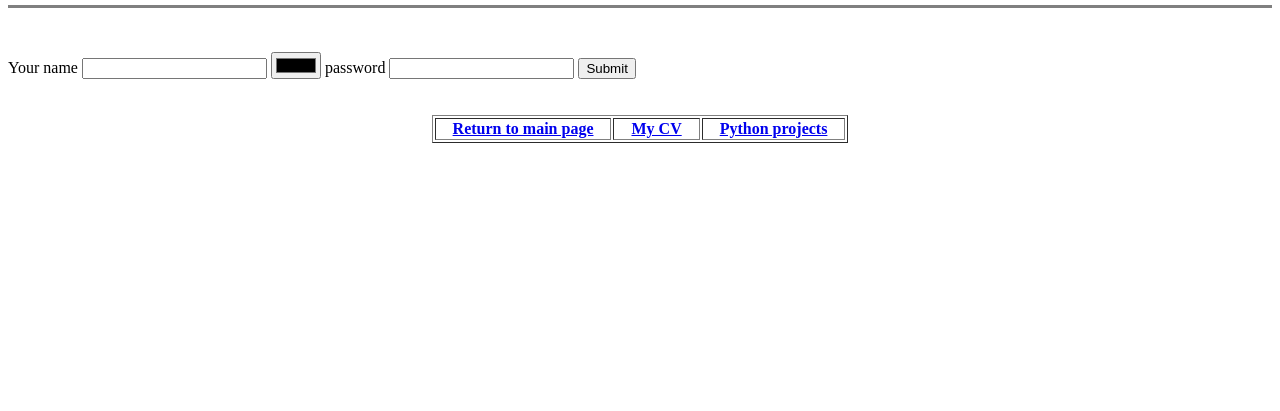
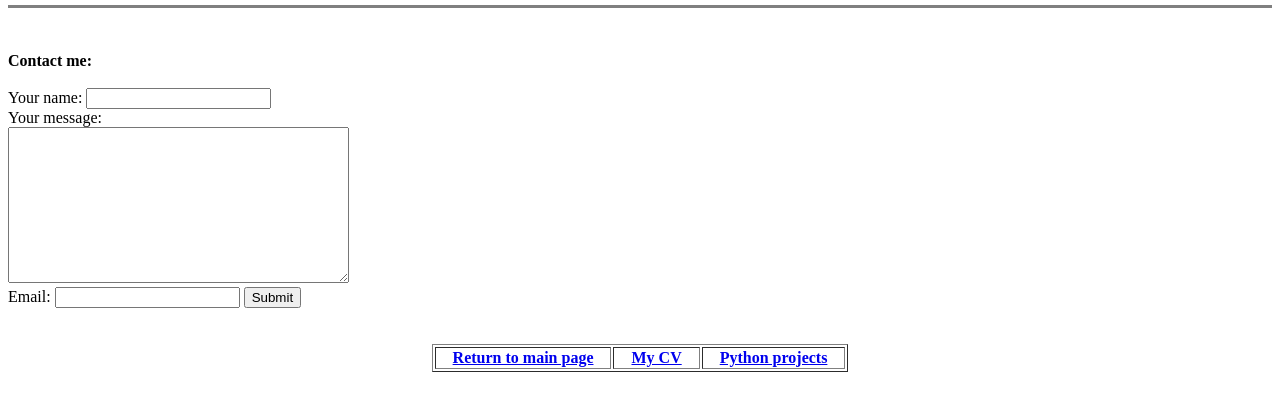
Before and after one commit to AHedgeKnight/Personal_website_wip, a plain HTML site: page Contact_details.html in a window 1280 px wide. Shown: the part 137-548 px from the top of the page. Drawn offline with Linux system fonts and the light colour scheme.

Commit message:
contact details form update

```diff
--- a/Contact_details.html
+++ b/Contact_details.html
@@ -15,13 +15,16 @@
   </center>
   <hr size='3' noshade>
   <br><br>
-  <form class="" action="index.html" method="post">
-    <label>Your name</label>
-    <input type="text" name="" value="">
-    <input type="color" name="" value="">
-    <label>password</label>
-    <input type="password" name="" value="">
-    <input type="submit" name="">
+  <strong>Contact me:</strong>
+  <br><br>
+  <form action="mailto:k.kampinowski.13@aberdeen.ac.uk" method="post" enctype="text/plain">
+    <label>Your name:</label>
+    <input type="text" name="YourName" value=""><br>
+    <label>Your message:</label><br>
+    <textarea name="YourMessage" rows="10" cols="40"></textarea><br>
+    <label>Email:</label>
+    <input type="email" name="YourEmail" value="">
+    <input type="submit" name=""><br>
   </form>
   <br><br>
   <!-- navigation panel! -->
```
